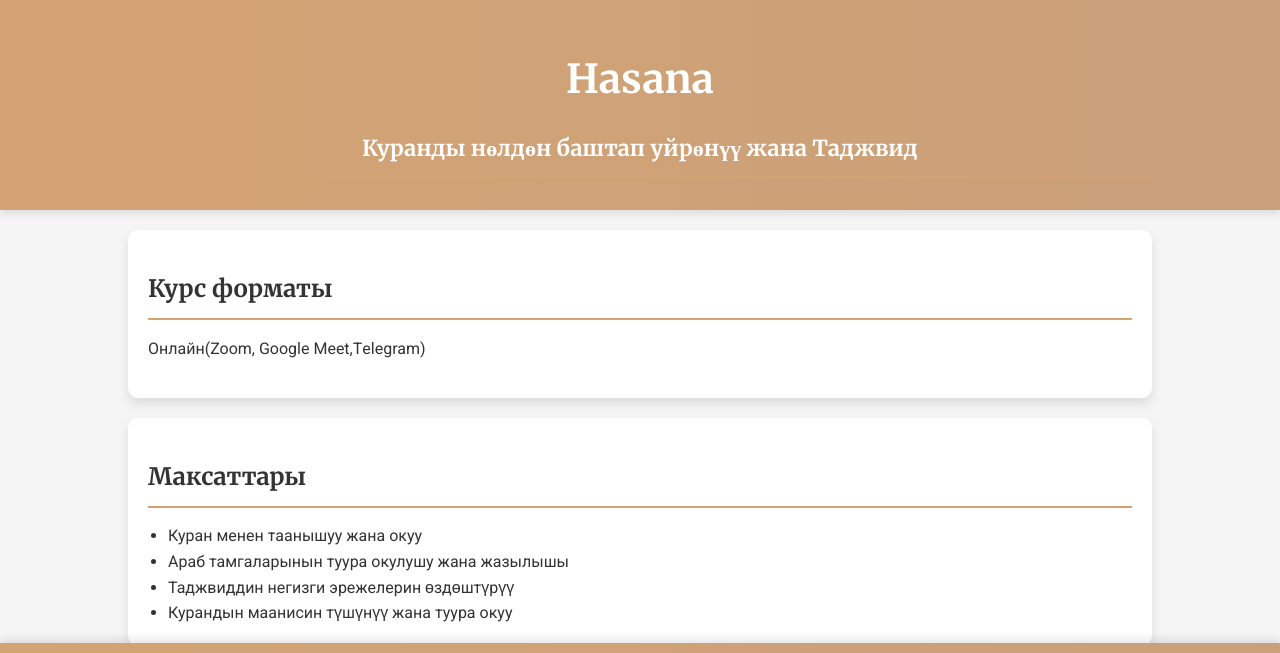
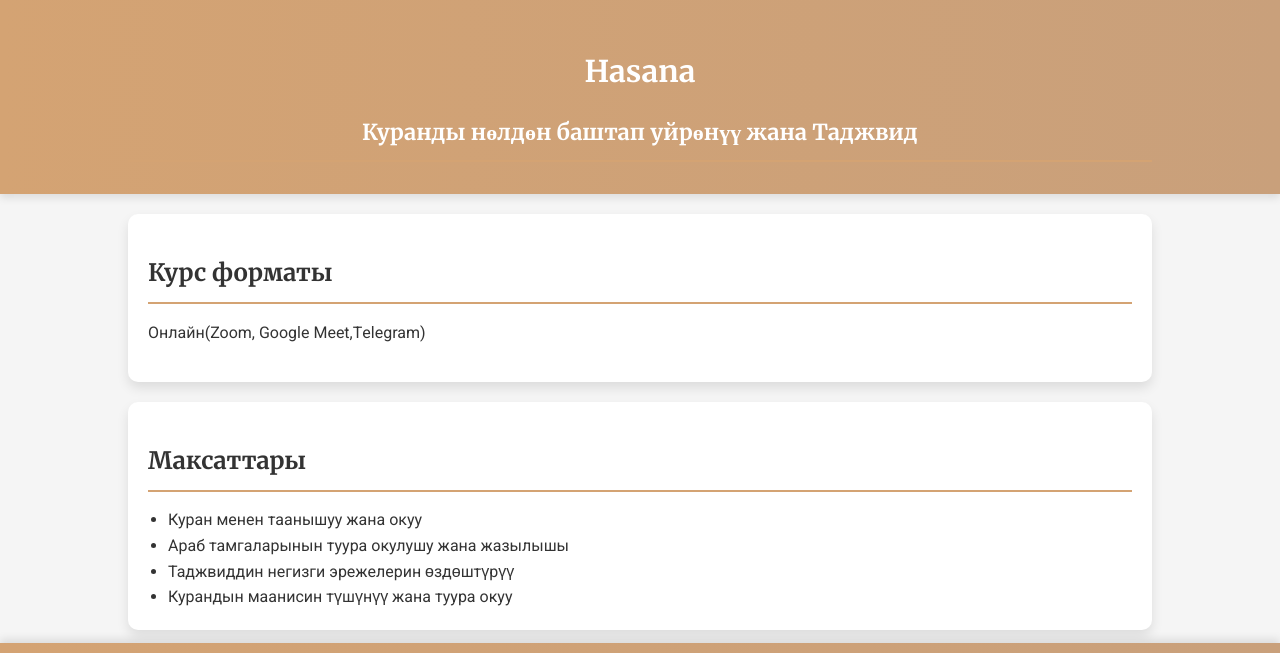
Before and after one commit to hasanaummah/koran1, a plain HTML site: page index.html in a window 1280 px wide. Shown: the top 653 px of the page. Drawn offline with Linux system fonts and the light colour scheme.

Commit message:
Update style.css

```diff
--- a/style.css
+++ b/style.css
@@ -35,7 +35,7 @@ header {
 
 .course-title h1 {
     margin: 0;
-    font-size: 40px; /* Большой шрифт для названия курса */
+    font-size: 30px; /* Большой шрифт для названия курса */
 }
 
 header h2 {
```
